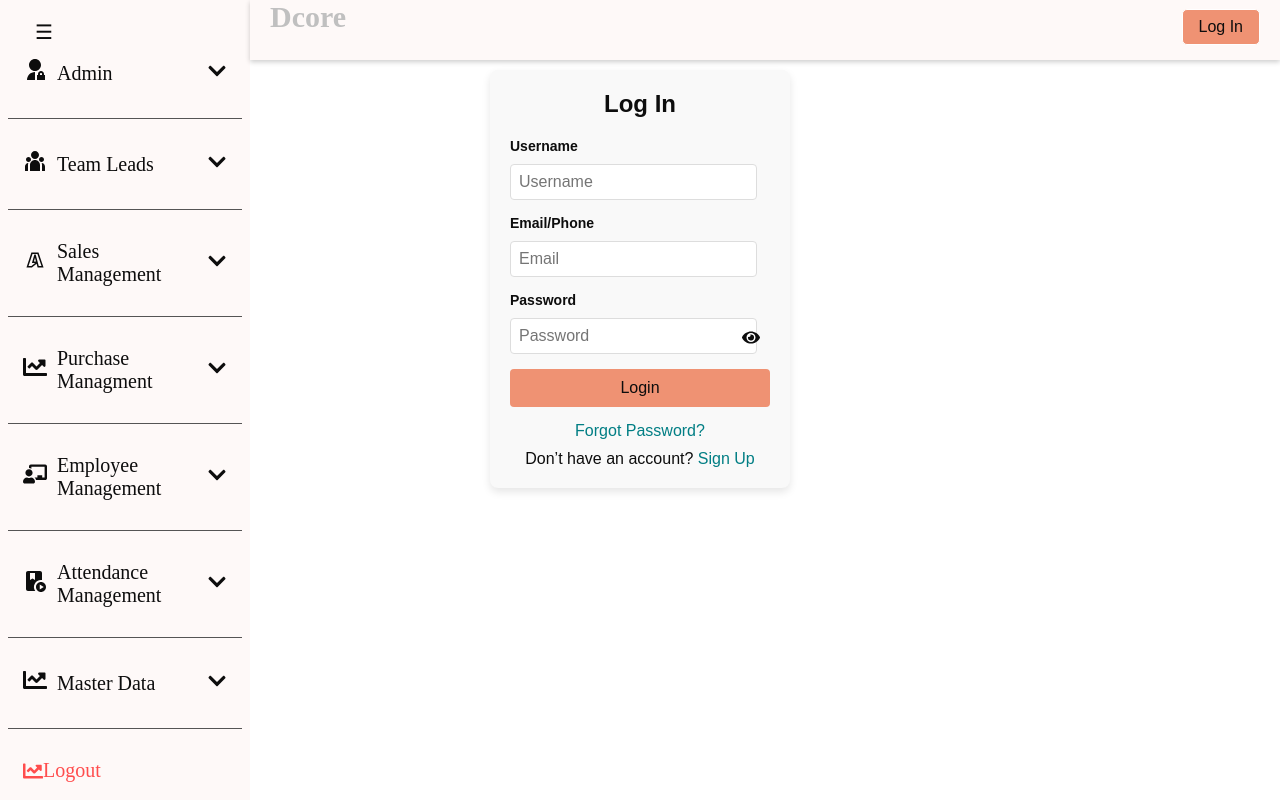
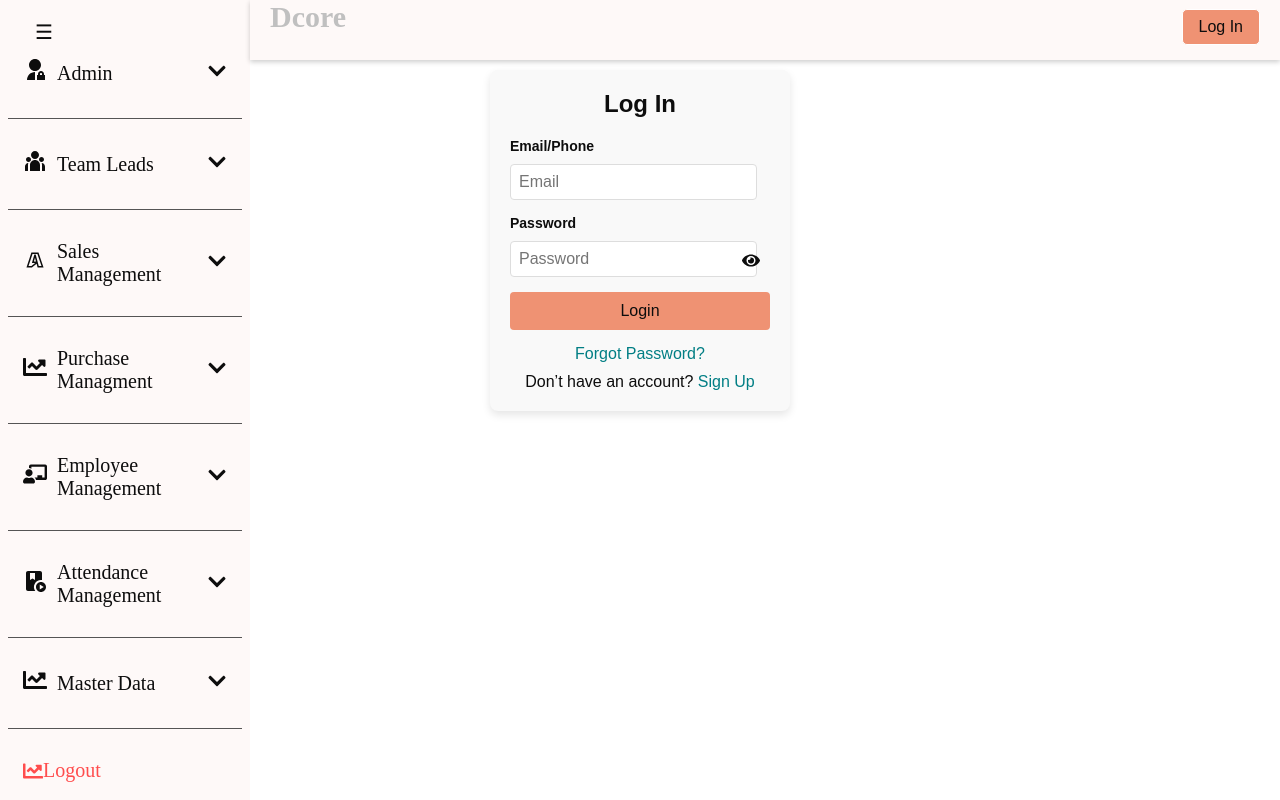
Before and after one commit to dcorehost/erpfrontend, a React (Vite) app: page /signin in a window 1280 px wide. Built offline with nearby package versions, Linux system fonts and the light colour scheme.

Commit message:
fresh code

```diff
--- a/src/Components/SignIn/SignIn.jsx
+++ b/src/Components/SignIn/SignIn.jsx
@@ -37,7 +37,7 @@ const SignIn = () => {
 
     try {
       const response = await axios.post(
-        "https://amediagencyonline.com/erp/sign-in",
+        "http://localhost:8000/erpbackend/login-in-user",
         formData
       );
 
@@ -69,21 +69,7 @@ const SignIn = () => {
     <div className={styles.container}>
       <h2 className={styles.heading}>Log In</h2>
       <form onSubmit={handleSubmit} className={styles.form}>
-        <div className={styles.formGroup}>
-          <label htmlFor="username" className={styles.label}>
-            Username
-          </label>
-          <input
-            type="text"
-            id="username"
-            name="username"
-            placeholder="Username"
-            value={formData.username}
-            onChange={handleChange}
-            className={styles.input}
-            required
-          />
-        </div>
+
         <div className={styles.formGroup}>
           <label htmlFor="email" className={styles.label}>
             Email/Phone
```
Also changed, not shown: src/Components/Httpservices/httpservices.jsx (+2 -30 lines).
